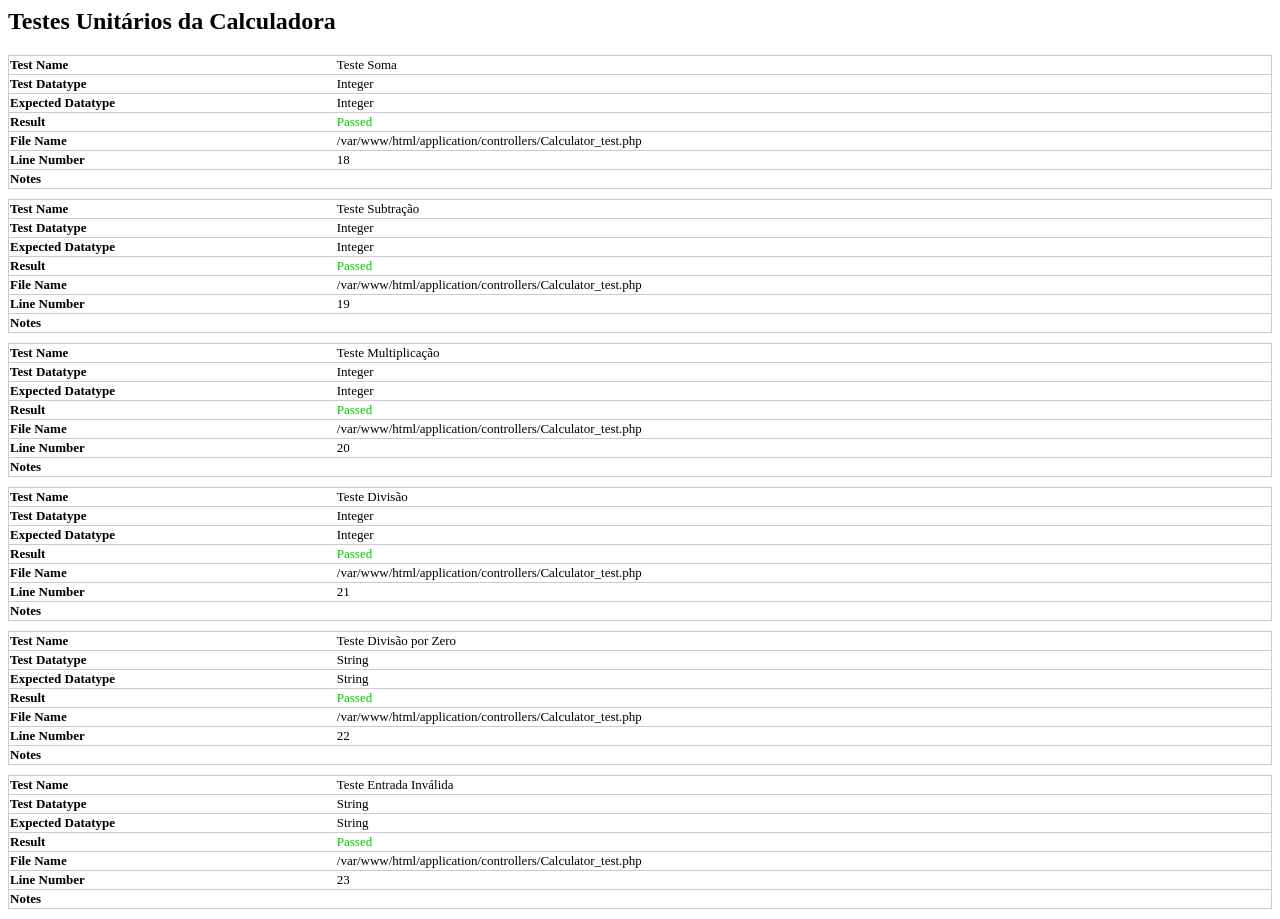
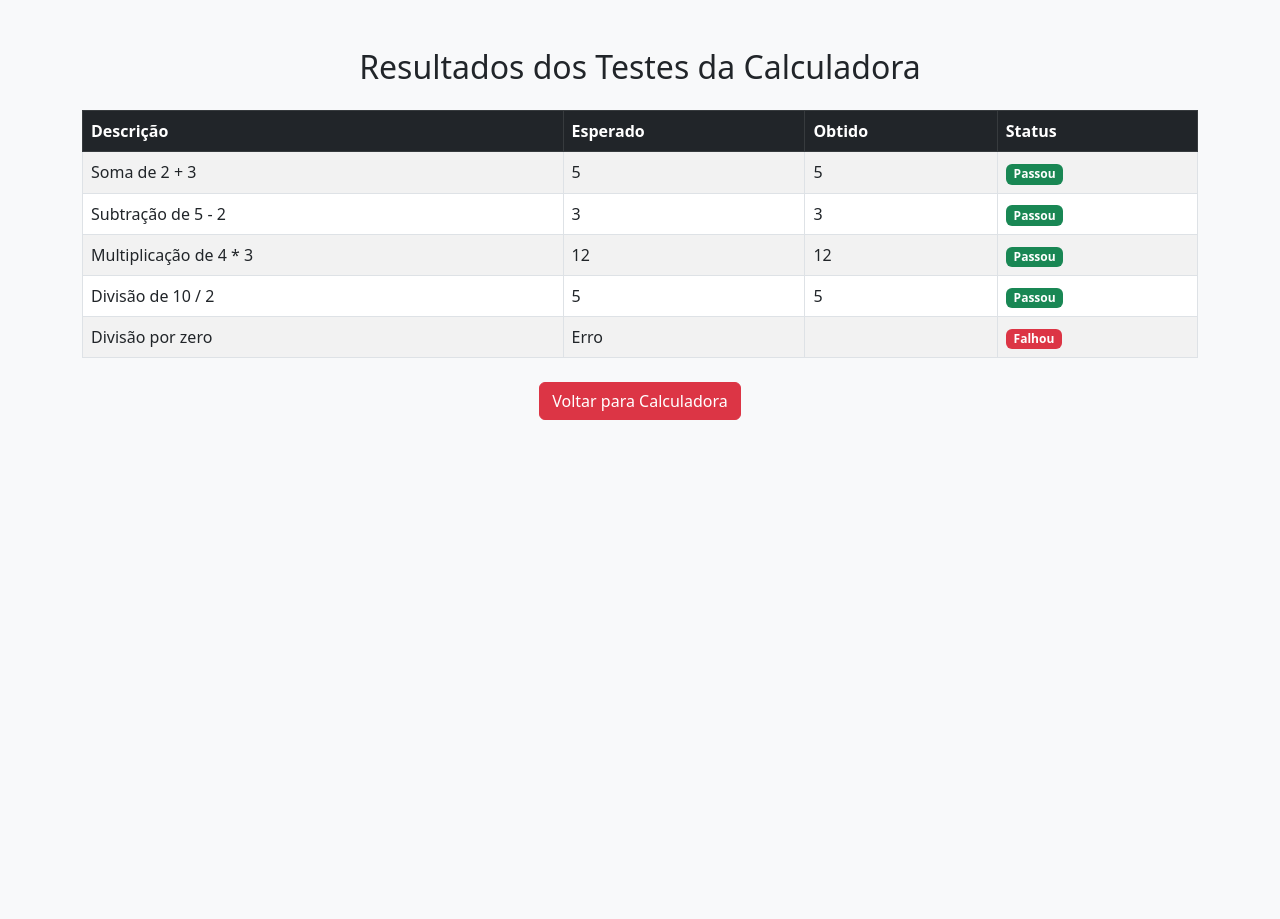
Before and after one commit to fbarau/UnitTest-CodeIgniter-Calculadora-Simples, a CodeIgniter app: page /calculadora/index.php/calculator_test/index in a window 1280 px wide. After the commit the page ends 420 px from the top, so only its background shows below. Run offline with CodeIgniter, Linux system fonts and the light colour scheme.

Commit message:
Alterando o layout da página de testes e calculadora

```diff
--- a/application/config/autoload.php
+++ b/application/config/autoload.php
@@ -1,5 +1,5 @@
 <?php
-defined('BASEPATH') OR exit('No direct script access allowed');
+defined('BASEPATH') or exit('No direct script access allowed');
 
 /*
 | -------------------------------------------------------------------
@@ -89,7 +89,9 @@ $autoload['drivers'] = array();
 |
 |	$autoload['helper'] = array('url', 'file');
 */
-$autoload['helper'] = array();
+// $autoload['helper'] = array();
+$autoload['helper'] = array('url');
+
 
 /*
 | -------------------------------------------------------------------
--- a/application/config/config.php
+++ b/application/config/config.php
@@ -23,7 +23,7 @@ defined('BASEPATH') or exit('No direct script access allowed');
 | a PHP script and you can easily do that on your own.
 |
 */
-$config['base_url'] = 'http://localhost/calculadora/';
+$config['base_url'] = 'http://localhost:8000';
 
 /*
 |--------------------------------------------------------------------------
--- a/application/config/routes.php
+++ b/application/config/routes.php
@@ -51,7 +51,15 @@ defined('BASEPATH') or exit('No direct script access allowed');
 */
 // $route['default_controller'] = 'welcome';
 $route['default_controller'] = 'calculator';
-$route['calculator/calculate'] = 'calculator/calculate';
-$route['calculator_test'] = 'calculator_test';
 $route['404_override'] = '';
 $route['translate_uri_dashes'] = FALSE;
+
+/*$route['calculator/calculate'] = 'calculator/calculate';
+$route['calculator_test'] = 'calculator_test';*/
+
+// Rota para a calculadora
+$route['calculator'] = 'Calculator/index';
+$route['calculator/calculate'] = 'Calculator/calculate';
+
+// Rota para os testes
+$route['calculator_test'] = 'Calculator_test/index';
--- a/application/controllers/Calculator_test.php
+++ b/application/controllers/Calculator_test.php
@@ -13,13 +13,36 @@ class Calculator_test extends CI_Controller
 
 	public function index()
 	{
-		echo "<h2>Testes Unitários da Calculadora</h2>";
+		/* echo "<h2>Testes Unitários da Calculadora</h2>";
 
 		echo $this->unit->run($this->Calculator_model->calculate(2, 3, 'add'), 5, 'Teste Soma');
 		echo $this->unit->run($this->Calculator_model->calculate(5, 2, 'subtract'), 3, 'Teste Subtração');
 		echo $this->unit->run($this->Calculator_model->calculate(3, 4, 'multiply'), 12, 'Teste Multiplicação');
 		echo $this->unit->run($this->Calculator_model->calculate(10, 2, 'divide'), 5, 'Teste Divisão');
 		echo $this->unit->run($this->Calculator_model->calculate(10, 0, 'divide'), "Erro: Divisão por zero!", 'Teste Divisão por Zero');
-		echo $this->unit->run($this->Calculator_model->calculate('a', 2, 'add'), "Erro: Entrada inválida!", 'Teste Entrada Inválida');
+		echo $this->unit->run($this->Calculator_model->calculate('a', 2, 'add'), "Erro: Entrada inválida!", 'Teste Entrada Inválida'); */
+		// Casos de teste
+		$test_cases = [
+			['description' => 'Soma de 2 + 3', 'expected' => 5, 'actual' => $this->Calculator_model->calculate(2, 3, 'add')],
+			['description' => 'Subtração de 5 - 2', 'expected' => 3, 'actual' => $this->Calculator_model->calculate(5, 2, 'subtract')],
+			['description' => 'Multiplicação de 4 * 3', 'expected' => 12, 'actual' => $this->Calculator_model->calculate(4, 3, 'multiply')],
+			['description' => 'Divisão de 10 / 2', 'expected' => 5, 'actual' => $this->Calculator_model->calculate(10, 2, 'divide')],
+			['description' => 'Divisão por zero', 'expected' => 'Erro', 'actual' => $this->Calculator_model->calculate(10, 0, 'divide')],
+		];
+
+		$results = [];
+
+		foreach ($test_cases as $case) {
+			$passed = $case['actual'] == $case['expected'];
+			$results[] = [
+				'description' => $case['description'],
+				'expected' => $case['expected'],
+				'actual' => $case['actual'],
+				'status' => $passed ? 'Passou' : 'Falhou'
+			];
+		}
+
+		// Carregar a view de testes
+		$this->load->view('calculator_test_view', ['results' => $results]);
 	}
 }
--- a/application/models/Calculator_model.php
+++ b/application/models/Calculator_model.php
@@ -3,12 +3,11 @@ defined('BASEPATH') or exit('No direct script access allowed');
 
 class Calculator_model extends CI_Model
 {
-
 	public function calculate($num1, $num2, $operation)
 	{
-		if (!is_numeric($num1) || !is_numeric($num2)) {
-			return "Erro: Entrada inválida!";
-		}
+		// Certifica que os números sejam float
+		$num1 = (float) $num1;
+		$num2 = (float) $num2;
 
 		switch ($operation) {
 			case 'add':
@@ -18,9 +17,9 @@ class Calculator_model extends CI_Model
 			case 'multiply':
 				return $num1 * $num2;
 			case 'divide':
-				return $num2 != 0 ? $num1 / $num2 : "Erro: Divisão por zero!";
+				return $num2 != 0 ? $num1 / $num2 : null; // Retorna null para erro de divisão por zero
 			default:
-				return "Erro: Operação inválida!";
+				return null; // Retorna null para operação inválida
 		}
 	}
 }
--- /dev/null
+++ b/application/views/calculator_test_view.php
@@ -0,0 +1,47 @@
+<!DOCTYPE html>
+<html lang="pt-br">
+
+<head>
+	<meta charset="UTF-8">
+	<meta name="viewport" content="width=device-width, initial-scale=1">
+	<title>Testes da Calculadora</title>
+	<link href="https://cdn.jsdelivr.net/npm/bootstrap@5.3.0/dist/css/bootstrap.min.css" rel="stylesheet">
+</head>
+
+<body class="bg-light">
+
+	<div class="container mt-5">
+		<h2 class="text-center mb-4">Resultados dos Testes da Calculadora</h2>
+		<table class="table table-bordered table-striped">
+			<thead class="table-dark">
+				<tr>
+					<th>Descrição</th>
+					<th>Esperado</th>
+					<th>Obtido</th>
+					<th>Status</th>
+				</tr>
+			</thead>
+			<tbody>
+				<?php foreach ($results as $result): ?>
+					<tr>
+						<td><?= $result['description'] ?></td>
+						<td><?= $result['expected'] ?></td>
+						<td><?= $result['actual'] ?></td>
+						<td>
+							<span class="badge bg-<?= $result['status'] == 'Passou' ? 'success' : 'danger' ?>">
+								<?= $result['status'] ?>
+							</span>
+						</td>
+					</tr>
+				<?php endforeach; ?>
+			</tbody>
+		</table>
+		<div class="text-center mt-4">
+			<a href="<?= base_url() ?>" class="btn btn-danger">Voltar para Calculadora</a>
+		</div>
+	</div>
+
+	<script src="https://cdn.jsdelivr.net/npm/bootstrap@5.3.0/dist/js/bootstrap.bundle.min.js"></script>
+</body>
+
+</html>
--- a/application/views/calculator_view.php
+++ b/application/views/calculator_view.php
@@ -75,6 +75,7 @@
 						operation: $('#operation').val()
 					},
 					success: function(response) {
+						console.log(response); // <-- Adicione isso para depurar
 						let data = JSON.parse(response);
 						if (data.error) {
 							$('#result').html(`<span class="text-danger">${data.error}</span>`);
--- a/index.php
+++ b/index.php
@@ -1,4 +1,5 @@
 <?php
+
 /**
  * CodeIgniter
  *
@@ -63,22 +64,18 @@
  * Different environments will require different levels of error reporting.
  * By default development will show errors but testing and live will hide them.
  */
-switch (ENVIRONMENT)
-{
+switch (ENVIRONMENT) {
 	case 'development':
-		error_reporting(-1);
+		error_reporting(E_ALL);
 		ini_set('display_errors', 1);
 		break;
 
 	case 'testing':
 	case 'production':
 		ini_set('display_errors', 0);
-		if (version_compare(PHP_VERSION, '5.3', '>='))
-		{
+		if (version_compare(PHP_VERSION, '5.3', '>=')) {
 			error_reporting(E_ALL & ~E_NOTICE & ~E_DEPRECATED & ~E_STRICT & ~E_USER_NOTICE & ~E_USER_DEPRECATED);
-		}
-		else
-		{
+		} else {
 			error_reporting(E_ALL & ~E_NOTICE & ~E_STRICT & ~E_USER_NOTICE);
 		}
 		break;
@@ -191,30 +188,25 @@ switch (ENVIRONMENT)
  */
 
 // Set the current directory correctly for CLI requests
-	if (defined('STDIN'))
-	{
+if (defined('STDIN')) {
 	chdir(dirname(__FILE__));
 }
 
-	if (($_temp = realpath($system_path)) !== FALSE)
-	{
-		$system_path = $_temp.DIRECTORY_SEPARATOR;
-	}
-	else
-	{
+if (($_temp = realpath($system_path)) !== FALSE) {
+	$system_path = $_temp . DIRECTORY_SEPARATOR;
+} else {
 	// Ensure there's a trailing slash
 	$system_path = strtr(
 		rtrim($system_path, '/\\'),
 		'/\\',
-			DIRECTORY_SEPARATOR.DIRECTORY_SEPARATOR
-		).DIRECTORY_SEPARATOR;
+		DIRECTORY_SEPARATOR . DIRECTORY_SEPARATOR
+	) . DIRECTORY_SEPARATOR;
 }
 
 // Is the system path correct?
-	if ( ! is_dir($system_path))
-	{
+if (! is_dir($system_path)) {
 	header('HTTP/1.1 503 Service Unavailable.', TRUE, 503);
-		echo 'Your system folder path does not appear to be set correctly. Please open the following file and correct this: '.pathinfo(__FILE__, PATHINFO_BASENAME);
+	echo 'Your system folder path does not appear to be set correctly. Please open the following file and correct this: ' . pathinfo(__FILE__, PATHINFO_BASENAME);
 	exit(3); // EXIT_CONFIG
 }
 
@@ -230,80 +222,62 @@ switch (ENVIRONMENT)
 define('BASEPATH', $system_path);
 
 // Path to the front controller (this file) directory
-	define('FCPATH', dirname(__FILE__).DIRECTORY_SEPARATOR);
+define('FCPATH', dirname(__FILE__) . DIRECTORY_SEPARATOR);
 
 // Name of the "system" directory
 define('SYSDIR', basename(BASEPATH));
 
 // The path to the "application" directory
-	if (is_dir($application_folder))
-	{
-		if (($_temp = realpath($application_folder)) !== FALSE)
-		{
+if (is_dir($application_folder)) {
+	if (($_temp = realpath($application_folder)) !== FALSE) {
 		$application_folder = $_temp;
-		}
-		else
-		{
+	} else {
 		$application_folder = strtr(
 			rtrim($application_folder, '/\\'),
 			'/\\',
-				DIRECTORY_SEPARATOR.DIRECTORY_SEPARATOR
+			DIRECTORY_SEPARATOR . DIRECTORY_SEPARATOR
 		);
 	}
-	}
-	elseif (is_dir(BASEPATH.$application_folder.DIRECTORY_SEPARATOR))
-	{
-		$application_folder = BASEPATH.strtr(
+} elseif (is_dir(BASEPATH . $application_folder . DIRECTORY_SEPARATOR)) {
+	$application_folder = BASEPATH . strtr(
 		trim($application_folder, '/\\'),
 		'/\\',
-			DIRECTORY_SEPARATOR.DIRECTORY_SEPARATOR
+		DIRECTORY_SEPARATOR . DIRECTORY_SEPARATOR
 	);
-	}
-	else
-	{
+} else {
 	header('HTTP/1.1 503 Service Unavailable.', TRUE, 503);
-		echo 'Your application folder path does not appear to be set correctly. Please open the following file and correct this: '.SELF;
+	echo 'Your application folder path does not appear to be set correctly. Please open the following file and correct this: ' . SELF;
 	exit(3); // EXIT_CONFIG
 }
 
-	define('APPPATH', $application_folder.DIRECTORY_SEPARATOR);
+define('APPPATH', $application_folder . DIRECTORY_SEPARATOR);
 
 // The path to the "views" directory
-	if ( ! isset($view_folder[0]) && is_dir(APPPATH.'views'.DIRECTORY_SEPARATOR))
-	{
-		$view_folder = APPPATH.'views';
-	}
-	elseif (is_dir($view_folder))
-	{
-		if (($_temp = realpath($view_folder)) !== FALSE)
-		{
+if (! isset($view_folder[0]) && is_dir(APPPATH . 'views' . DIRECTORY_SEPARATOR)) {
+	$view_folder = APPPATH . 'views';
+} elseif (is_dir($view_folder)) {
+	if (($_temp = realpath($view_folder)) !== FALSE) {
 		$view_folder = $_temp;
-		}
-		else
-		{
+	} else {
 		$view_folder = strtr(
 			rtrim($view_folder, '/\\'),
 			'/\\',
-				DIRECTORY_SEPARATOR.DIRECTORY_SEPARATOR
+			DIRECTORY_SEPARATOR . DIRECTORY_SEPARATOR
 		);
 	}
-	}
-	elseif (is_dir(APPPATH.$view_folder.DIRECTORY_SEPARATOR))
-	{
-		$view_folder = APPPATH.strtr(
+} elseif (is_dir(APPPATH . $view_folder . DIRECTORY_SEPARATOR)) {
+	$view_folder = APPPATH . strtr(
 		trim($view_folder, '/\\'),
 		'/\\',
-			DIRECTORY_SEPARATOR.DIRECTORY_SEPARATOR
+		DIRECTORY_SEPARATOR . DIRECTORY_SEPARATOR
 	);
-	}
-	else
-	{
+} else {
 	header('HTTP/1.1 503 Service Unavailable.', TRUE, 503);
-		echo 'Your view folder path does not appear to be set correctly. Please open the following file and correct this: '.SELF;
+	echo 'Your view folder path does not appear to be set correctly. Please open the following file and correct this: ' . SELF;
 	exit(3); // EXIT_CONFIG
 }
 
-	define('VIEWPATH', $view_folder.DIRECTORY_SEPARATOR);
+define('VIEWPATH', $view_folder . DIRECTORY_SEPARATOR);
 
 /*
  * --------------------------------------------------------------------
@@ -312,4 +286,4 @@ switch (ENVIRONMENT)
  *
  * And away we go...
  */
-require_once BASEPATH.'core/CodeIgniter.php';
+require_once BASEPATH . 'core/CodeIgniter.php';
```
Also changed, not shown: application/controllers/Calculator.php (+9 -10 lines), .htaccess, 1 other file. Lines whose indentation alone changed are shown as unchanged.
